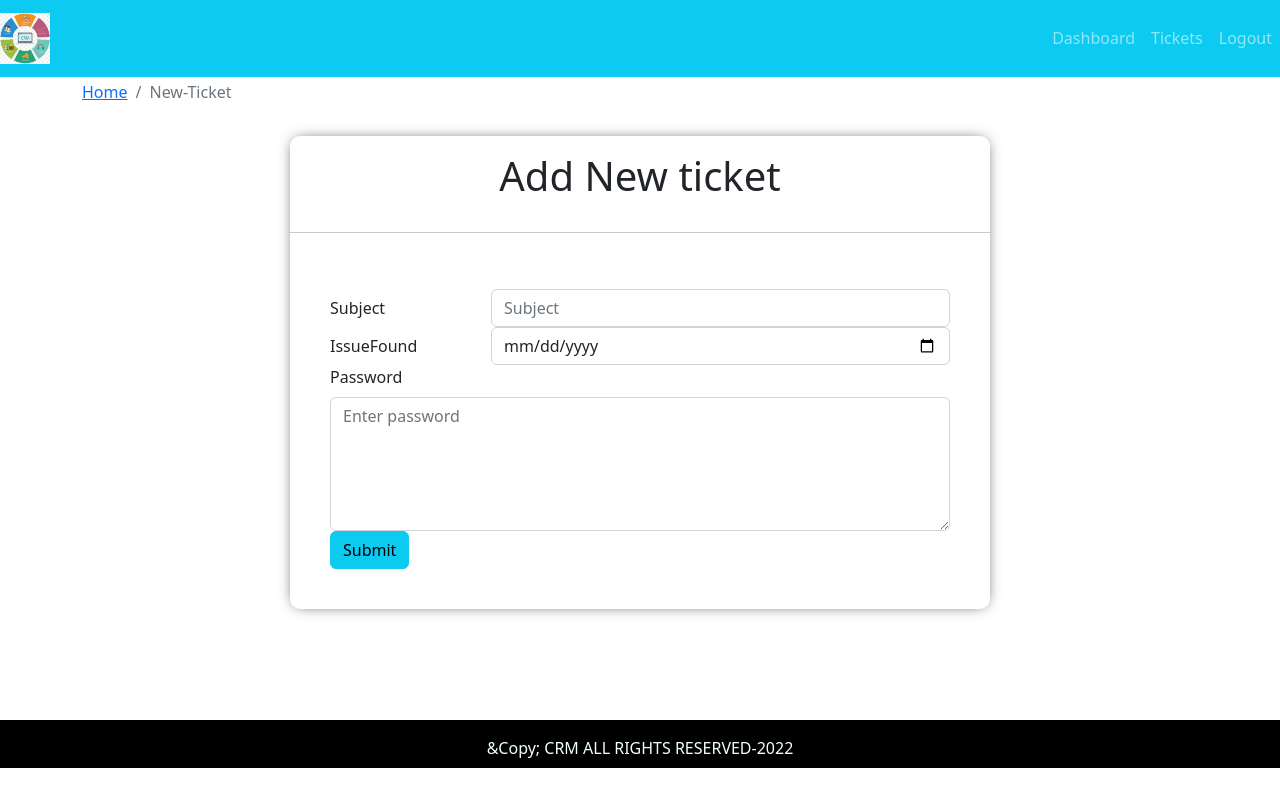
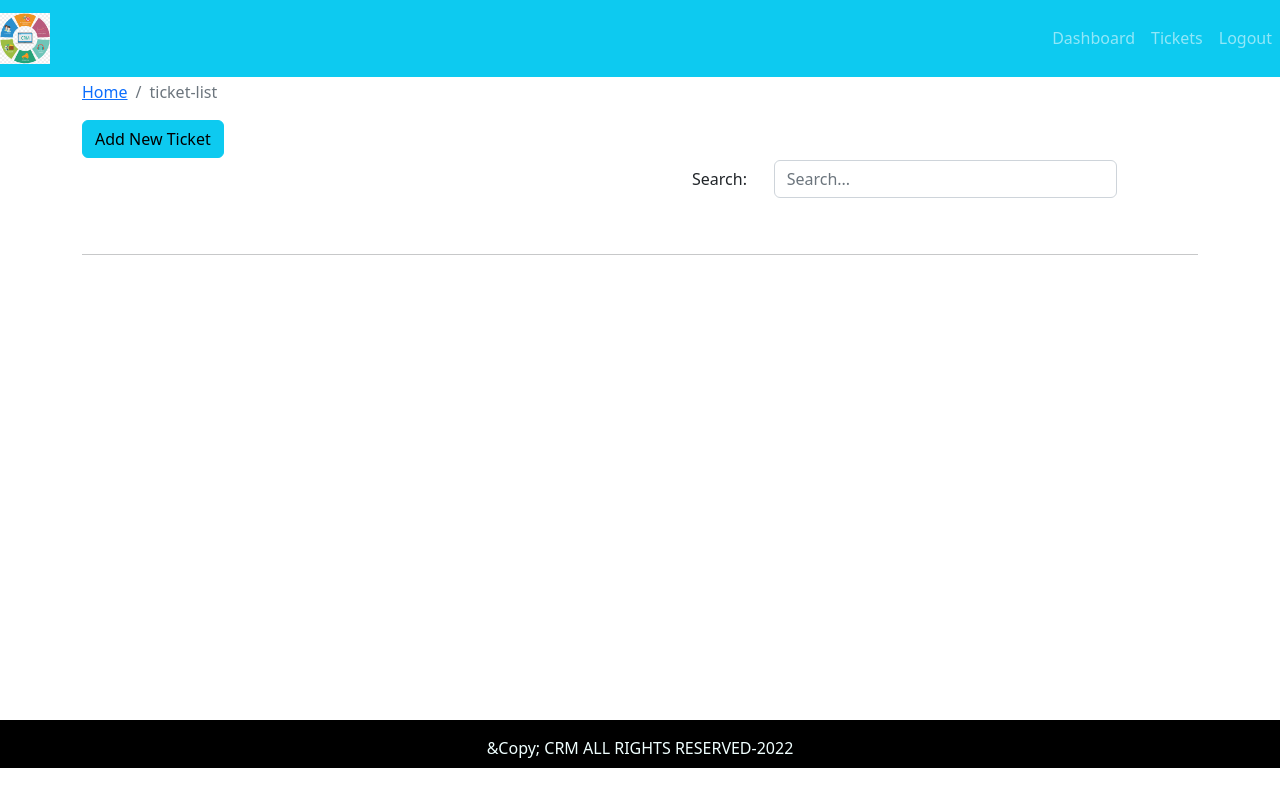
Before and after one commit to Dharshuarjun/crmticket, a React (Create React App) app: page / in a window 1280 px wide. Built offline with nearby package versions, Linux system fonts and the light colour scheme.

Commit message:
ticklist

```diff
--- a/src/App.js
+++ b/src/App.js
@@ -3,6 +3,7 @@
 import Layout from "./Layout";
 // import Dashboard from './Dashboard';
 import Addticketpage from './Addticketpage';
+import Ticketlist from './Ticketlist';
 
 function App() {
   return (
@@ -11,7 +12,8 @@
 
       <Layout>
         {/* <Dashboard/> */}
-        <Addticketpage/>
+        {/* <Addticketpage/> */}
+        <Ticketlist/>
         </Layout>
     </div>
   );
--- /dev/null
+++ b/src/Searchform.js
@@ -0,0 +1,30 @@
+import React from 'react';
+import {Form,Row,Col} from "react-bootstrap";
+import PropTypes from "prop-types";
+
+const Searchform = ({handleOnChange,str}) => {
+    console.log(str);
+  return (
+    <div>
+        <Form>
+<Form.Group as={Row}>
+    <Form.Label column sm="2">Search:{""}</Form.Label>
+    <Col sm="9">
+    <Form.Control name="Searchstr"
+     onChange={handleOnChange}
+     value={str}
+      placeholder="Search...">
+
+      </Form.Control>
+    </Col>
+</Form.Group>
+        </Form>
+    </div>
+  )
+}
+Searchform.propTypes={
+    handleOnChange:PropTypes.func.isRequired,
+    str:PropTypes.string.isRequired
+}
+
+export default Searchform
--- a/src/TicketTable.js
+++ b/src/TicketTable.js
@@ -1,7 +1,8 @@
 import React from 'react';
 import {Table} from "react-bootstrap";
-
+import PropTypes from"prop-types";
 const TicketTable = ({tickets}) => {
+    if(!tickets.length)
   return (
    <Table striped bordered hover>
      <thead>
@@ -34,5 +35,8 @@
    </Table>
   )
 }
+TicketTable.propTypes={
+    tickets:PropTypes.array.isRequired
+};
 
 export default TicketTable
--- /dev/null
+++ b/src/Ticketlist.js
@@ -0,0 +1,52 @@
+import React, { useState, useEffect } from "react";
+import { Container, Row, Col, Button } from "react-bootstrap";
+import PageBreadcrumb from "./Breadcrumb";
+import Searchform from "./Searchform";
+import TicketTable from "./TicketTable";
+import tickets from "./dummy-tickets.json";
+
+const Ticketlist = () => {
+  const [str, setStr] = useState("");
+  const [dispTicket, setDispTicket] = useState(tickets);
+  useEffect(() => {}, [str, dispTicket]);
+
+  const handleOnChange = (e) => {
+    const { value } = e.target;
+    setStr(value);
+    searchTicket(value);
+  };
+  const searchTicket = (sttr) => {
+    const displayTickets = tickets.filter((row) =>
+      row.subject.toLowerCase().includes(sttr.toLowerCase())
+    );
+
+    setDispTicket(displayTickets);
+  };
+
+  return (
+    <Container>
+      <Row>
+        <Col>
+          <PageBreadcrumb page="ticket-list" />
+        </Col>
+      </Row>
+
+      <Row>
+        <Col>
+          <Button variant="info">Add New Ticket</Button>
+        </Col>
+        <Col className="text-right">
+          <Searchform handleOnChange={handleOnChange} str={str} />
+        </Col>
+      </Row>
+      <hr />
+      <Row>
+        <Col>
+          <TicketTable tickets={dispTicket} />
+        </Col>
+      </Row>
+    </Container>
+  );
+};
+
+export default Ticketlist;
--- a/src/dummy-tickets.json
+++ b/src/dummy-tickets.json
@@ -1,36 +1,49 @@
 [
     {
         "id":1,
+        "subject":"Email certificate",
         "status":"Client response pending",
         "addedAt":"2022-8-26"
     },
     {
         "id":2,
+        "subject":"Issue with Email certificate",
         "status":"Client response pending",
         "addedAt":"2022-8-26"
     },
     {
         "id":3,
+        "subject":"Issue with ssl certificate",
         "status":"Client response pending",
         "addedAt":"2022-8-26"
     },
     {
         "id":4,
+        "subject":"Issue with ssl certificate",
         "status":"Client response pending",
         "addedAt":"2022-8-26"
     },
     {
         "id":5,
+        "subject":"Issue with ssl certificate",
         "status":"Client response pending",
         "addedAt":"2022-8-26"
     },
     {
         "id":6,
+        "subject":"Issue with Email certificate",
         "status":"Client response pending",
         "addedAt":"2022-8-26"
     },
     {
         "id":7,
+        "subject":"Issue app crashing",
+        "status":"Client response pending",
+        "addedAt":"2022-8-26"
+    },
+    {
+        "id":8,
+        "subject":"Issue with ssl certificate",
         "status":"Client response pending",
         "addedAt":"2022-8-26"
     }
```
